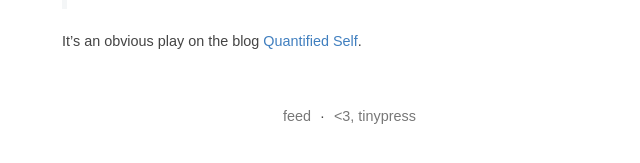
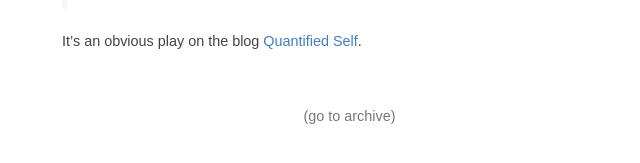
Before and after one commit to Qualified-gad/qualifiedself.github.io, a Jekyll site: the page built from index.html, in a window 1280 px wide. Shown: the part 648-811 px from the top of the page, without its empty margins (298-938 px from the left). Built offline with Jekyll 4.4.1, drawn with Linux system fonts in a browser that asks for light colours; the list of posts is cut into pages by our own code.

Commit message:
add go to archive link to posts page

```diff
--- a/_layouts/posts.html
+++ b/_layouts/posts.html
@@ -18,7 +18,7 @@
                 {{ content }}
 
         <footer>
-            <a href="/feed.xml">feed</a> &middot; <a href="https://tinypress.co/">&lt;3, tinypress</a>
+    <a href="/archive">(go to archive)</a>
         </footer>
     </div>
 </body>
```
